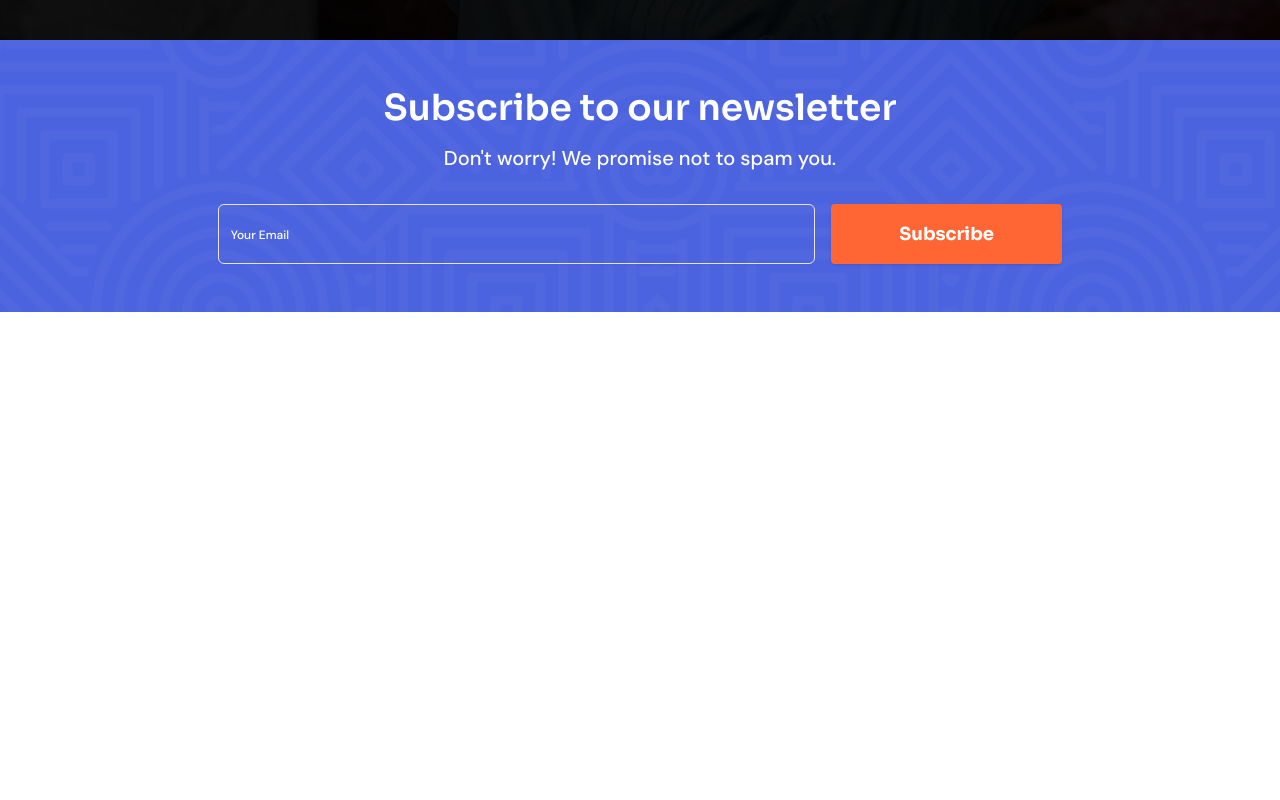
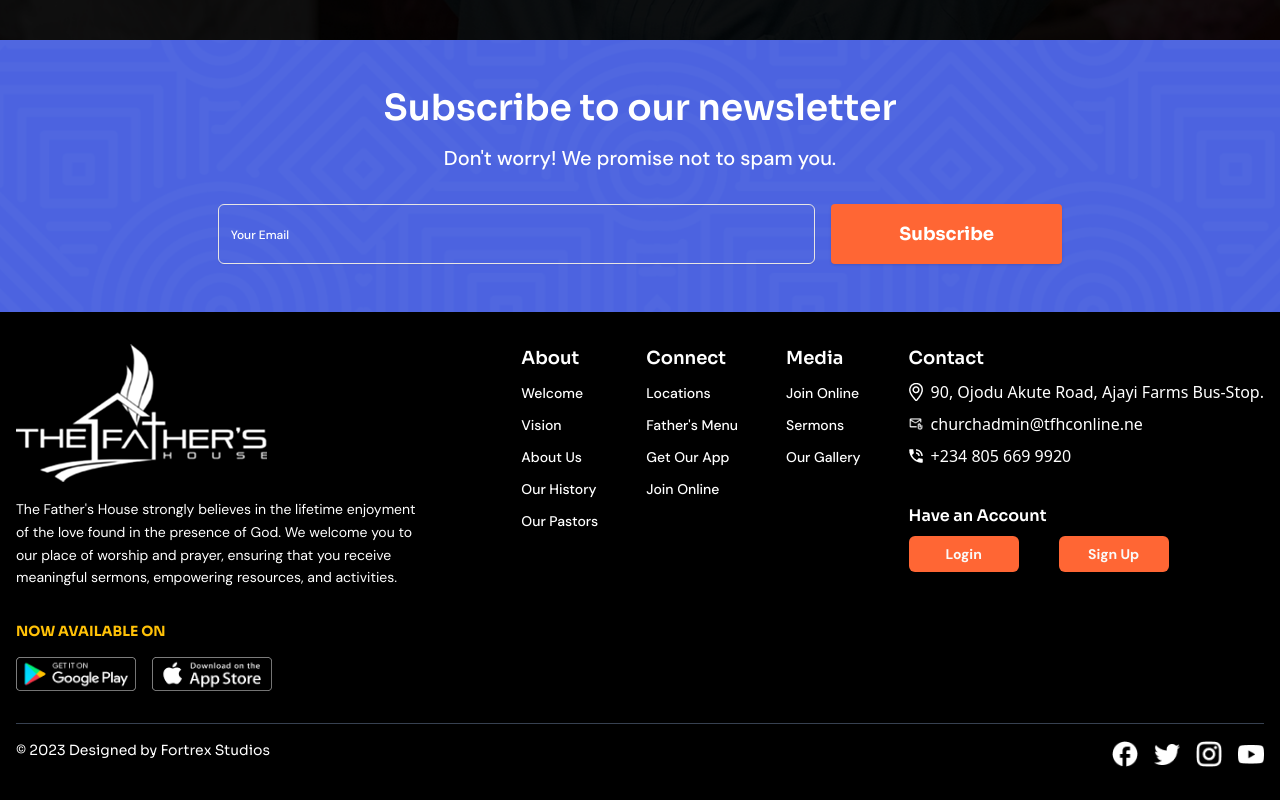
Before and after one commit to SolomonB127/TFH-Template, a Next.js app: page / in a window 1280 px wide. Shown: the part 3179-3979 px from the top of the page. Before the commit the page ends 3491 px from the top, so only its background shows below. Built offline with nearby package versions, Linux system fonts and the light colour scheme.

Commit message:
feat: Add Suspense fallback for Navbar and Footer in RootLayout
- Implemented Suspense with a fallback loader for Navbar and Footer components.
- Improved user experience by displaying a loading spinner during component loading.

```diff
--- a/src/app/layout.tsx
+++ b/src/app/layout.tsx
@@ -2,6 +2,9 @@ import type { Metadata } from "next";
 import { Geist, Geist_Mono } from "next/font/google";
 import "./globals.css";
 import Navbar from "./components/Navbar";
+import Footer from "./components/Footer";
+import { Suspense } from "react";
+import { Loader2Icon } from "lucide-react";
 
 const geistSans = Geist({
   variable: "--font-geist-sans",
@@ -28,8 +31,17 @@ export default function RootLayout({
       <body
         className={`${geistSans.variable} ${geistMono.variable} antialiased`}
       >
-        <Navbar />
-        {children}
+        <Suspense
+          fallback={
+            <div className="flex items-center justify-center min-h-screen">
+              <Loader2Icon className="animate-spin text-gray-800" size={48} />
+            </div>
+          }
+        >
+          <Navbar />
+            {children}
+          <Footer />
+        </Suspense>
       </body>
     </html>
   );
```
